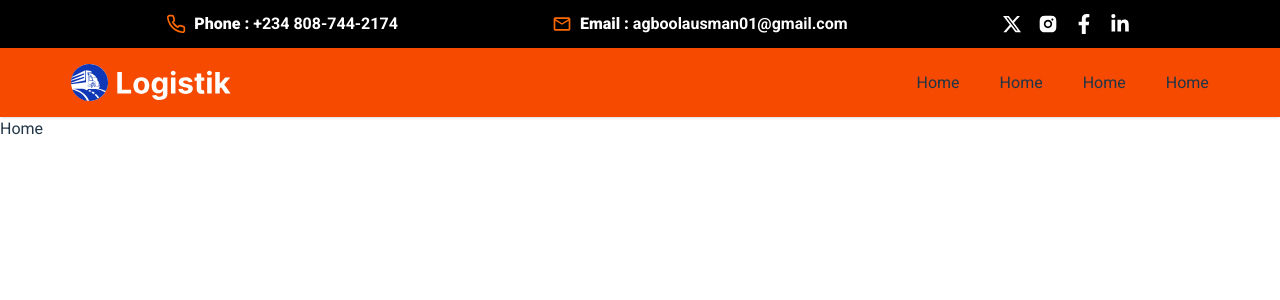
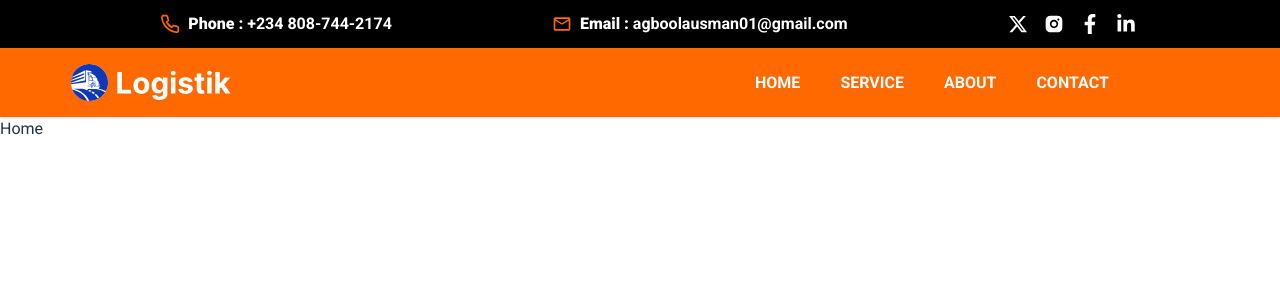
Before and after one commit to ola156/Logistik, a React (Vite) app: page / in a window 1280 px wide. Shown: the top 300 px of the page. Built offline with nearby package versions, Linux system fonts and the light colour scheme.

Commit message:
made navigation

```diff
--- a/src/components/Nav.jsx
+++ b/src/components/Nav.jsx
@@ -1,48 +1,99 @@
-import React from "react";
+import React, { useState } from "react";
 import logo from "../assets/logo.svg";
 import { FiPhone } from "react-icons/fi";
 import { MdOutlineEmail } from "react-icons/md";
 import { FaXTwitter } from "react-icons/fa6";
 import { RiInstagramFill } from "react-icons/ri";
-
+import { MdSegment } from "react-icons/md";
 import { FaFacebookF } from "react-icons/fa";
 import { FaLinkedinIn } from "react-icons/fa6";
+import { IoMdCloseCircleOutline } from "react-icons/io";
+import { NavLink } from "react-router";
 
 const Nav = () => {
+  const [isNavOpen, setIsNavOpen] = useState(false);
   return (
     <>
-      <div className="p-3 bg-black flex items-center justify-evenly">
-        <div className="text-white flex items-center ml-4">
+      <div className="py-3 bg-black md:flex items-center justify-evenly hidden">
+        <div className="text-white flex items-center ml-4 ">
           <FiPhone className="mx-2 text-orange-500" size={20} />
           <h3 className="font-extrabold mr-1">Phone :</h3>
-          <p className="font-semibold">+234 808-744-2174</p>
+          <p className="font-semibold hover:text-orange-500">
+            +234 808-744-2174
+          </p>
         </div>
         <div className="text-white flex items-center ml-4">
           <MdOutlineEmail className="mx-2 text-orange-500" size={20} />
           <h3 className="font-extrabold mr-1">Email :</h3>
-          <p className="font-semibold">agboolausman01@gmail.com</p>
+          <p className="font-semibold  hover:text-orange-500">
+            agboolausman01@gmail.com
+          </p>
         </div>
         <div className="text-white flex items-center ml-4">
-          <FaXTwitter className="mx-2" size={20} />
-          <RiInstagramFill className="mx-2 " size={20} />
-          <FaFacebookF className="mx-2 " size={20} />
-          <FaLinkedinIn className="mx-2 " size={20} />
+          <FaXTwitter className="mx-2  hover:text-orange-500" size={20} />
+          <RiInstagramFill className="mx-2  hover:text-orange-500" size={20} />
+          <FaFacebookF className="mx-2  hover:text-orange-500 " size={20} />
+          <FaLinkedinIn className="mx-2  hover:text-orange-500" size={20} />
         </div>
       </div>
-      <header className="w-full bg-orange-600 px-2 py-4 shadow">
+      <header className="w-full bg-orange-500 px-2 py-4 shadow">
         <nav className="max-w-[90%] mx-auto ">
           <div className="flex justify-between items-center">
             <div className="">
-              <img src={logo} alt="" className="w-40" />
+              <img src={logo} alt="" className="sm:w-40 w-30" />
             </div>
-            <ul className="flex justify-between gap-10">
-              <li>Home</li>
-              <li>Home</li>
-              <li>Home</li>
-              <li>Home</li>
+            <div className="md:hidden block">
+              <MdSegment
+                className="text-white hover:text-black"
+                size={25}
+                onClick={() => setIsNavOpen(true)}
+              />
+            </div>
+            <ul className="md:flex justify-between gap-10 lg:mr-25 hidden transition-colors text-white font-bold uppercase">
+              <li className="hover:text-black underline-offset-3 hover:underline">
+                Home
+              </li>
+              <li className="hover:text-black underline-offset-3 hover:underline">
+                Service
+              </li>
+              <li className="hover:text-black underline-offset-3 hover:underline">
+                About
+              </li>
+              <li className="hover:text-black underline-offset-3 hover:underline">
+                Contact
+              </li>
             </ul>
           </div>
         </nav>
+        {isNavOpen && (
+          <div className="fixed border-2 border-left border-l-orange-500 border-r-0 border-t-0 border-b-0 h-full w-[55%]  top-0 right-0 md:hidden block">
+            <div>
+              <div className=" bg-black mb-5 px-3 py-5  flex justify-between items-center">
+                <img src={logo} alt="" className="w-30" />
+                <IoMdCloseCircleOutline
+                  className="text-white hover:text-orange-500"
+                  size={22}
+                  onClick={() => setIsNavOpen(false)}
+                />
+              </div>
+
+              <ul className="flex flex-col justify-between gap-4  px-6 py-3 transition-colors text-black font-bold uppercase">
+                <NavLink to="/">
+                  <li className="text-black ">Home</li>
+                </NavLink>
+                <NavLink to="/">
+                  <li className="text-black">Service</li>
+                </NavLink>{" "}
+                <NavLink to="/">
+                  <li className="text-black">About</li>
+                </NavLink>{" "}
+                <NavLink to="/">
+                  <li className="text-black">Contact</li>
+                </NavLink>
+              </ul>
+            </div>
+          </div>
+        )}
       </header>
     </>
   );
```
